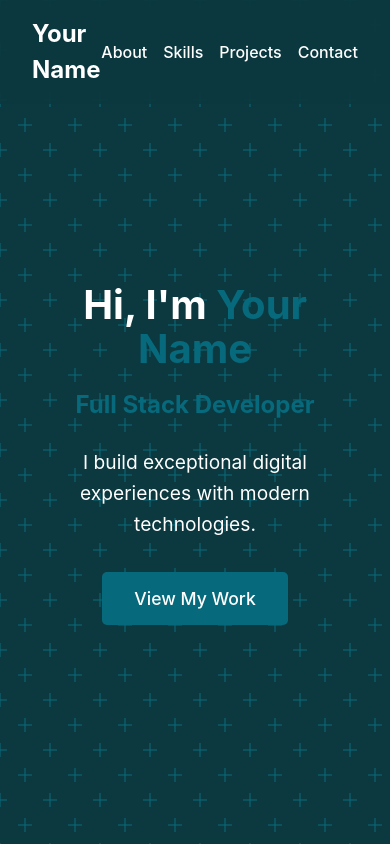
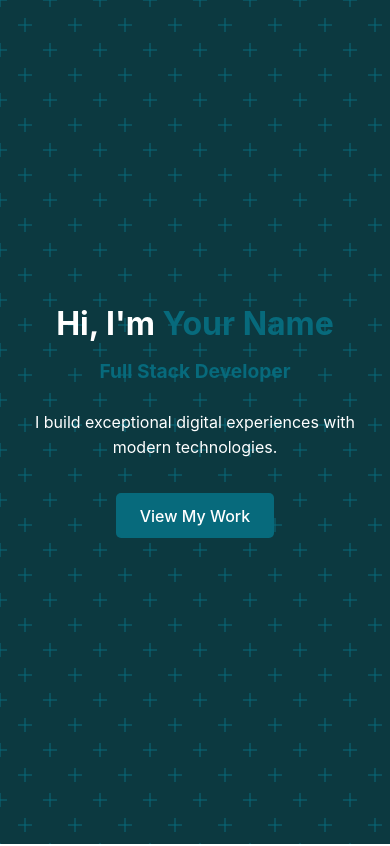
Before and after one commit to desplodur/portfolio, a React (Vite) app: page / in a window 390 px wide. Shown: the top 846 px of the page. Built offline with nearby package versions, Linux system fonts and the light colour scheme.

Commit message:
remove header content

```diff
--- a/src/App.css
+++ b/src/App.css
@@ -46,51 +46,10 @@ body,
   flex-direction: column;
 }
 
-/* Navigation */
-.nav {
-  position: fixed;
-  top: 0;
-  width: 100%;
-  background: rgba(12, 57, 64, 0.9);
-  backdrop-filter: blur(10px);
-  z-index: 1000;
-  padding: 1rem 0;
-}
-
-.nav-content {
-  max-width: 1200px;
-  margin: 0 auto;
-  padding: 0 2rem;
-  display: flex;
-  justify-content: space-between;
-  align-items: center;
-}
-
-.logo {
-  font-size: 1.5rem;
-  font-weight: bold;
-  color: #fff;
-}
-
-.nav-links {
-  display: flex;
-  gap: 2rem;
-}
-
-.nav-links a {
-  color: #fff;
-  text-decoration: none;
-  transition: color 0.3s;
-}
-
-.nav-links a:hover {
-  color: #076a7c;
-}
-
 /* Sections */
 .section {
   min-height: 100vh;
-  padding: 6rem 2rem 2rem;
+  padding: 2rem;
   display: flex;
   flex-direction: column;
   align-items: center;
@@ -107,6 +66,7 @@ body,
 .hero-content {
   text-align: center;
   max-width: 800px;
+  padding: 0 1rem;
 }
 
 .hero-content h1 {
@@ -152,6 +112,7 @@ body,
   gap: 2rem;
   width: 100%;
   max-width: 1200px;
+  padding: 0 1rem;
 }
 
 .skill-card {
@@ -181,6 +142,7 @@ body,
   gap: 2rem;
   width: 100%;
   max-width: 1200px;
+  padding: 0 1rem;
 }
 
 .project-card {
@@ -215,6 +177,7 @@ body,
 .contact-content {
   text-align: center;
   max-width: 600px;
+  padding: 0 1rem;
 }
 
 .contact-links {
@@ -222,6 +185,7 @@ body,
   display: flex;
   justify-content: center;
   gap: 2rem;
+  flex-wrap: wrap;
 }
 
 .contact-link {
@@ -243,11 +207,14 @@ body,
 }
 
 /* Responsive Design */
+@media (max-width: 1200px) {
+  .skills-grid,
+  .projects-grid {
+    max-width: 100%;
+  }
+}
+
 @media (max-width: 768px) {
-  .nav-links {
-    gap: 1rem;
-  }
-
   .hero-content h1 {
     font-size: 2.5rem;
   }
@@ -259,4 +226,60 @@ body,
   .section-title {
     font-size: 2rem;
   }
+
+  .section {
+    padding: 1rem;
+  }
+
+  .skills-grid,
+  .projects-grid {
+    grid-template-columns: 1fr;
+    gap: 1.5rem;
+  }
+
+  .skill-card,
+  .project-card {
+    padding: 1.5rem;
+  }
+
+  .contact-links {
+    gap: 1rem;
+  }
 }
+
+@media (max-width: 480px) {
+  .hero-content h1 {
+    font-size: 2rem;
+  }
+
+  .hero-content h2 {
+    font-size: 1.2rem;
+  }
+
+  .section-title {
+    font-size: 1.5rem;
+  }
+
+  .hero-description {
+    font-size: 1rem;
+  }
+
+  .cta-button {
+    padding: 0.8rem 1.5rem;
+    font-size: 1rem;
+  }
+
+  .project-links {
+    flex-direction: column;
+    gap: 0.5rem;
+  }
+
+  .contact-links {
+    flex-direction: column;
+    gap: 1rem;
+  }
+
+  .footer {
+    padding: 1rem;
+  }
+}
--- a/src/App.tsx
+++ b/src/App.tsx
@@ -3,18 +3,6 @@ import "./App.css";
 function App() {
   return (
     <div className="app">
-      <nav className="nav">
-        <div className="nav-content">
-          <span className="logo">Your Name</span>
-          <div className="nav-links">
-            <a href="#about">About</a>
-            <a href="#skills">Skills</a>
-            <a href="#projects">Projects</a>
-            <a href="#contact">Contact</a>
-          </div>
-        </div>
-      </nav>
-
       <section id="hero" className="section">
         <div className="hero-content">
           <h1>
```
